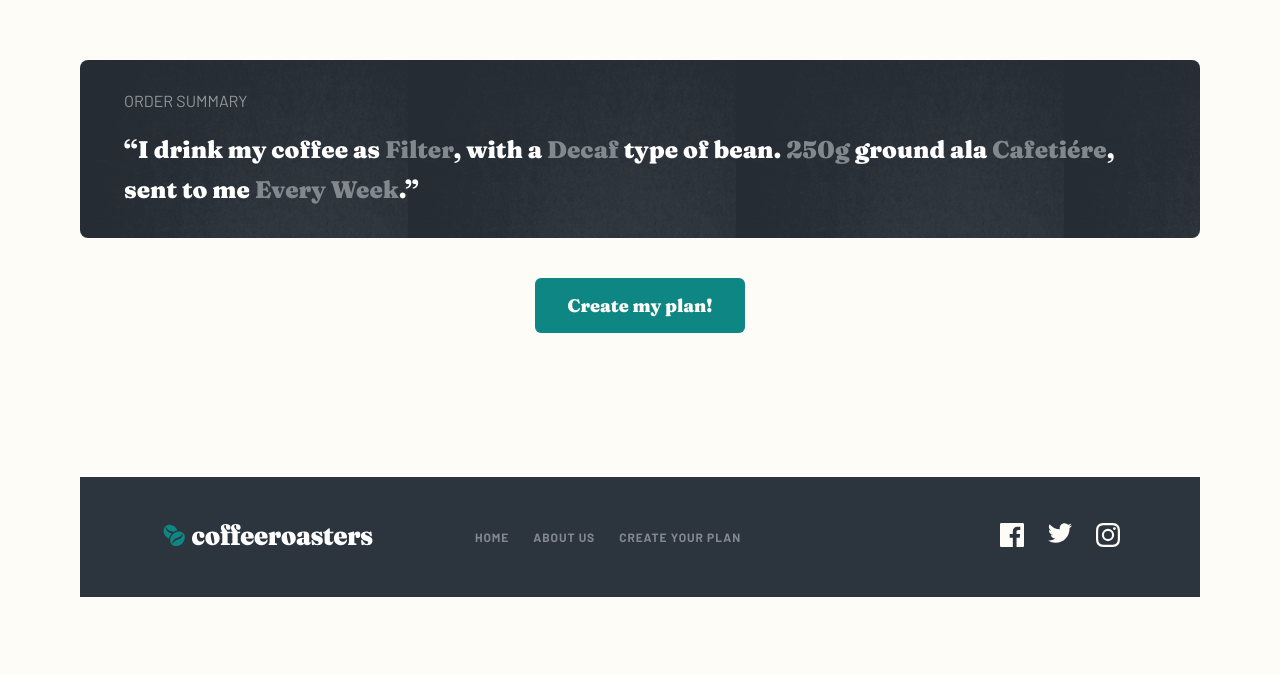
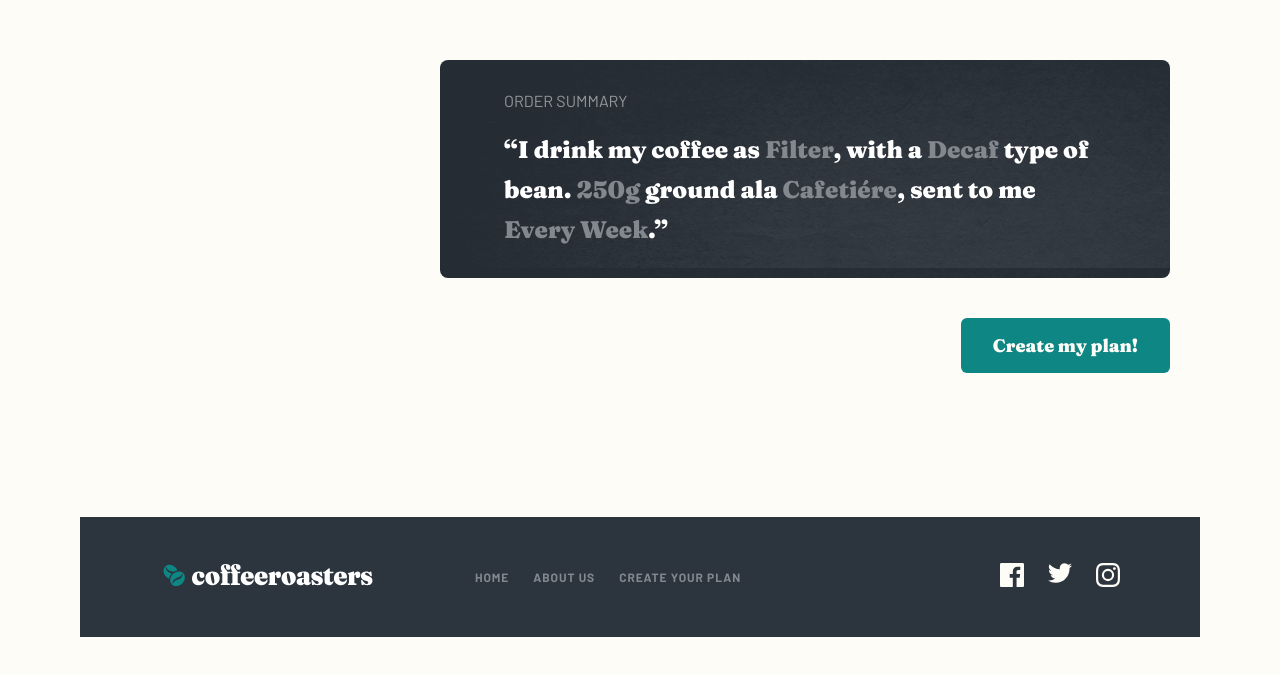
Before and after one commit to gcarter89/coffeeroasters, a React (Create React App) app: page / in a window 1280 px wide. Shown: the part 3753-4428 px from the top of the page. Built offline with nearby package versions, Linux system fonts and the light colour scheme.

Commit message:
summary completed

```diff
--- a/src/components/plan/Plan.module.scss
+++ b/src/components/plan/Plan.module.scss
@@ -363,5 +363,23 @@
                 border: none;
             }
         }
+
+        &__summary {
+            display: grid;
+            grid-template-columns: 330px auto;
+            justify-content: center;
+        }
+        &__summaryCard {
+            background-image: url('../../assets/plan/desktop/bg-order-summary.png');
+            grid-column: 2;
+            box-sizing: border-box;
+            max-width: 730px;
+            padding: 28px 64px;
+        }
+        &__button {
+            grid-column: 2;
+            width: fit-content;
+            justify-self: end;
+        }
     }
 }
```
